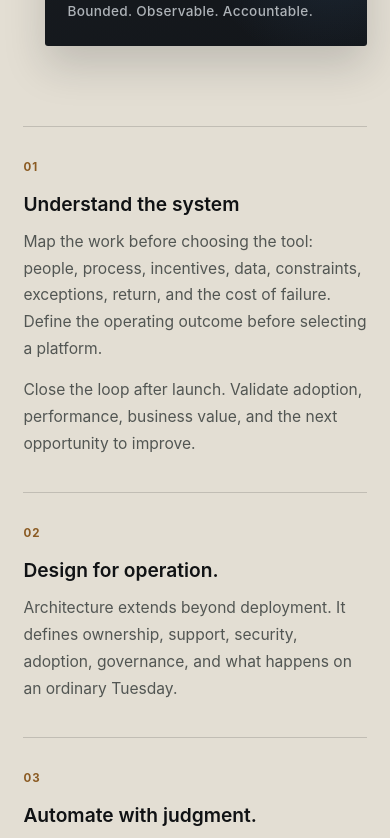
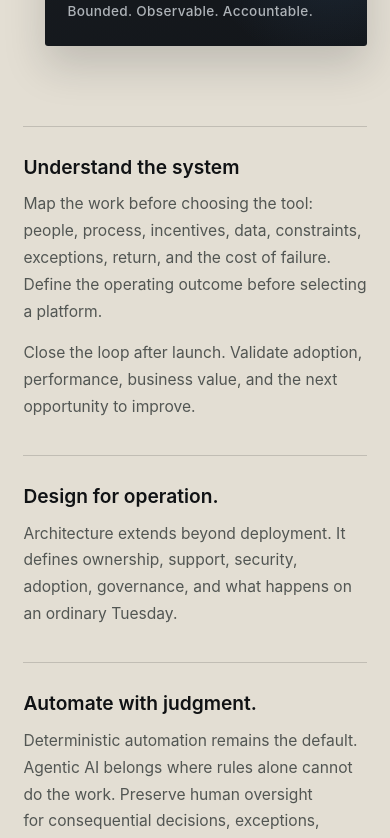
Before and after one commit to ThePalantir/troystone_dev_website, a Next.js app: page / in a window 390 px wide. Shown: the part 8000-8838 px from the top of the page. Built offline with nearby package versions, Linux system fonts and the light colour scheme.

Commit message:
Remove operating principle numbers

```diff
--- a/app/globals.css
+++ b/app/globals.css
@@ -805,24 +805,13 @@ p { text-wrap: pretty; }
   .philosophy .principles {
     margin-top: clamp(5rem, 13vw, 6.5rem);
     display: block;
-    counter-reset: philosophy-principle;
   }
   .philosophy .principle,
   .philosophy .principle + .principle {
     position: relative;
-    padding: 2rem 0 2.15rem;
+    padding: 1.75rem 0 2.15rem;
     border-left: 0;
     border-bottom: 1px solid rgba(0,0,0,.15);
-    counter-increment: philosophy-principle;
-  }
-  .philosophy .principle::before {
-    content: "0" counter(philosophy-principle);
-    display: block;
-    margin-bottom: 1rem;
-    color: #8b5b23;
-    font-size: .72rem;
-    font-weight: 750;
-    letter-spacing: .1em;
   }
   .philosophy .principle h3 {
     margin: 0 0 .8rem;
```
